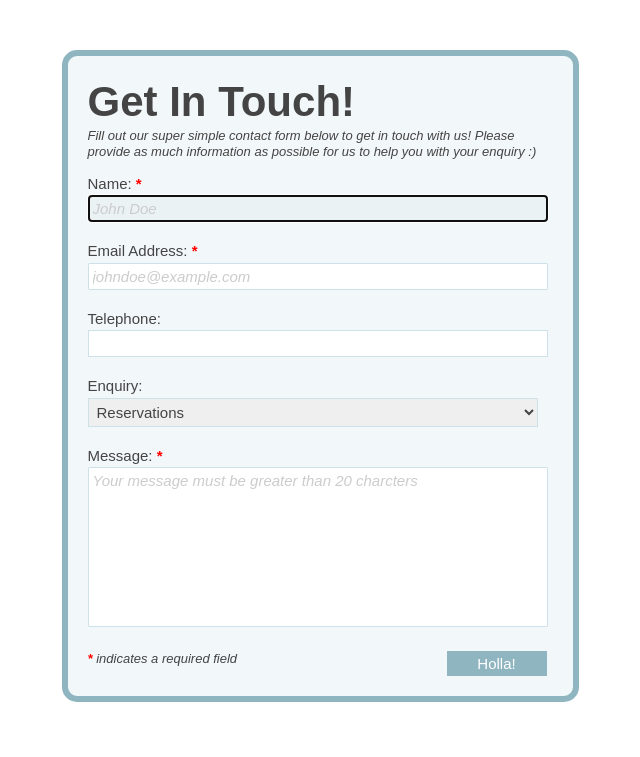
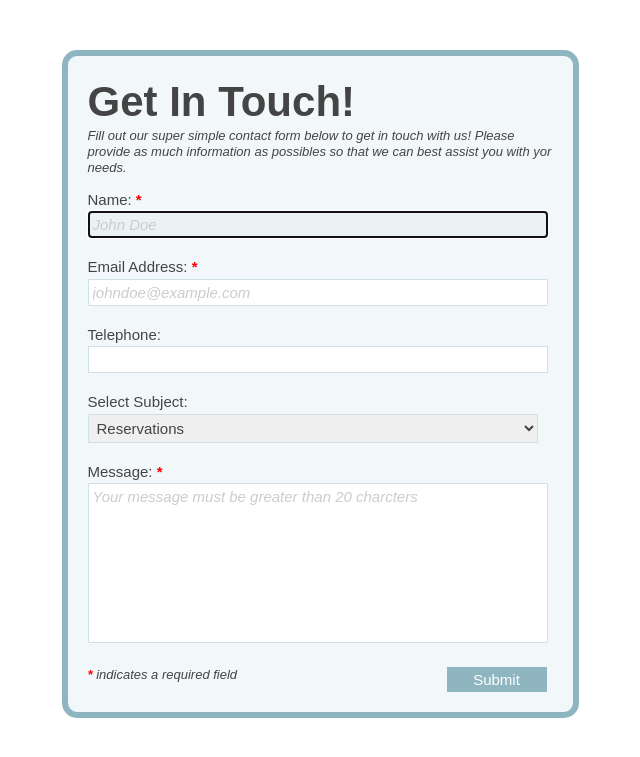
Before and after one commit to omergolan/pfhotel, a PHP site: page /contact/index.php in a window 1280 px wide. Shown: the top 757 px of the page, without its empty margins (320-960 px from the left). Run offline with PHP 8.4, Linux system fonts and the light colour scheme; some libraries are stand-ins or nearby versions.

Commit message:
contact. rinat's comments.

```diff
--- a/contact/index.php
+++ b/contact/index.php
@@ -25,7 +25,7 @@
 	<div id="container">
         <div id="contact-form" class="clearfix">
             <h1>Get In Touch!</h1>
-            <h2>Fill out our super simple contact form below to get in touch with us! Please provide as much information as possible for us to help you with your enquiry :)</h2>
+            <h2>Fill out our super simple contact form below to get in touch with us! Please provide as much information as possibles so that we can best assist you with yor needs.</h2>
             <?php
 			//init variables
 			$cf = array();
@@ -59,7 +59,7 @@
                 <label for="telephone">Telephone: </label>
                 <input type="tel" id="telephone" name="telephone" value="<?php echo ($sr && !$cf['form_ok']) ? $cf['posted_form_data']['telephone'] : '' ?>" />
 
-                <label for="enquiry">Enquiry: </label>
+                <label for="enquiry">Select Subject: </label>
                 <select id="enquiry" name="enquiry">
                      <option value="Reservations" <?php echo ($sr && !$cf['form_ok'] && $cf['posted_form_data']['enquiry'] == 'Reservations') ? "selected='selected'" : '' ?>>Reservations</option>
                     <option value="Events" <?php echo ($sr && !$cf['form_ok'] && $cf['posted_form_data']['enquiry'] == 'Events') ? "selected='selected'" : '' ?>>Events</option>
@@ -67,13 +67,14 @@
                     <option value="Community" <?php echo ($sr && !$cf['form_ok'] && $cf['posted_form_data']['enquiry'] == 'Community') ? "selected='selected'" : '' ?>>Community</option>
 
                  <option value="Art" <?php echo ($sr && !$cf['form_ok'] && $cf['posted_form_data']['enquiry'] == 'Art') ? "selected='selected'" : '' ?>>Art</option>
+                   <option value="Other" <?php echo ($sr && !$cf['form_ok'] && $cf['posted_form_data']['enquiry'] == 'Other') ? "selected='selected'" : '' ?>>Other</option>
                 </select>
 
                 <label for="message">Message: <span class="required">*</span></label>
                 <textarea id="message" name="message" placeholder="Your message must be greater than 20 charcters" required data-minlength="20"><?php echo ($sr && !$cf['form_ok']) ? $cf['posted_form_data']['message'] : '' ?></textarea>
 
                 <span id="loading"></span>
-                <input type="submit" value="Holla!" id="submit-button" />
+                <input type="submit" value="Submit" id="submit-button" />
                 <p id="req-field-desc"><span class="required">*</span> indicates a required field</p>
             </form>
             <?php unset($_SESSION['cf_returndata']); ?>
--- a/contact/process.php
+++ b/contact/process.php
@@ -48,7 +48,7 @@ if( isset($_POST) ){
 
 	//send email if all is ok
 	if($formok){
-		$headers = "From: website@website.com" . "\r\n";
+		$headers = "From: website@paperfactory.com" . "\r\n";
 		$headers .= 'Content-type: text/html; charset=iso-8859-1' . "\r\n";
 
 		$emailbody = "<p>You have recieved a new message from the enquiries form on your website.</p>
--- a/index.html
+++ b/index.html
@@ -303,6 +303,7 @@ function removeLinks() {
                                               <ul id="tp-grid" class="tp-grid">
 
                                    <!-- Family room suite-->
+<!--
                             <li data-pile="Family room suite">
                                 <a class="fancybox" rel="gallery1" href="rooms/IMG_7882.jpg">
                                     <span class="tp-info">
@@ -336,6 +337,7 @@ function removeLinks() {
                                 </a>
                             </li>
 
+-->
                             <!-- Deluxe suite -->
 
                          <li data-pile="Deluxe suite">
@@ -428,7 +430,7 @@ function removeLinks() {
                                 </a>
                             </li>
                             <li data-pile="3 Bed Dorm ">
-                                <a class="fancybox" rel="gallery5" href="rooms/IMG_ 7155.jpg">
+                                <a class="fancybox" rel="gallery5" href="rooms/IMG_7155.jpg">
                                     <span class="tp-info">
                                         <span><p>3 Bed Dorm</p></span>
                                     </span>
```
Also changed, not shown: DSC_0311.JPG (added), DSC_0312.JPG (added), DSC_0329.JPG (added).
